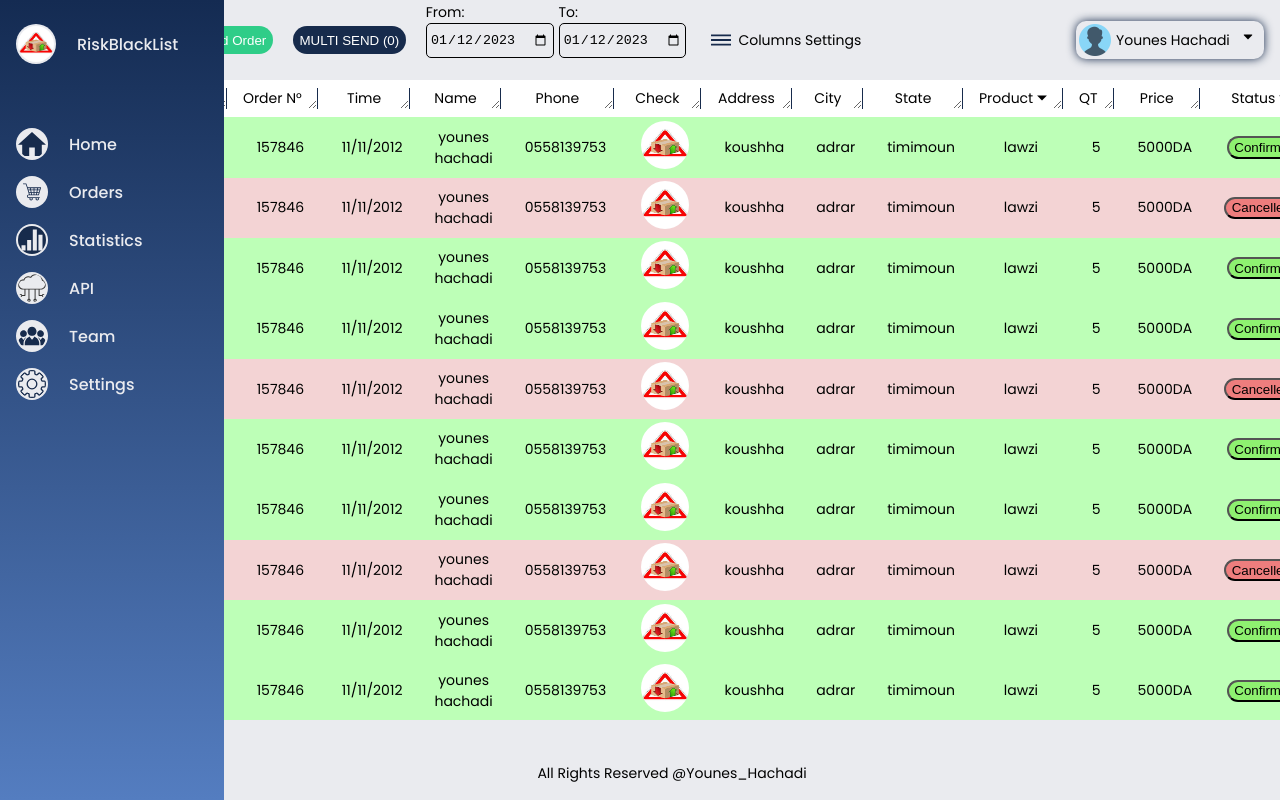
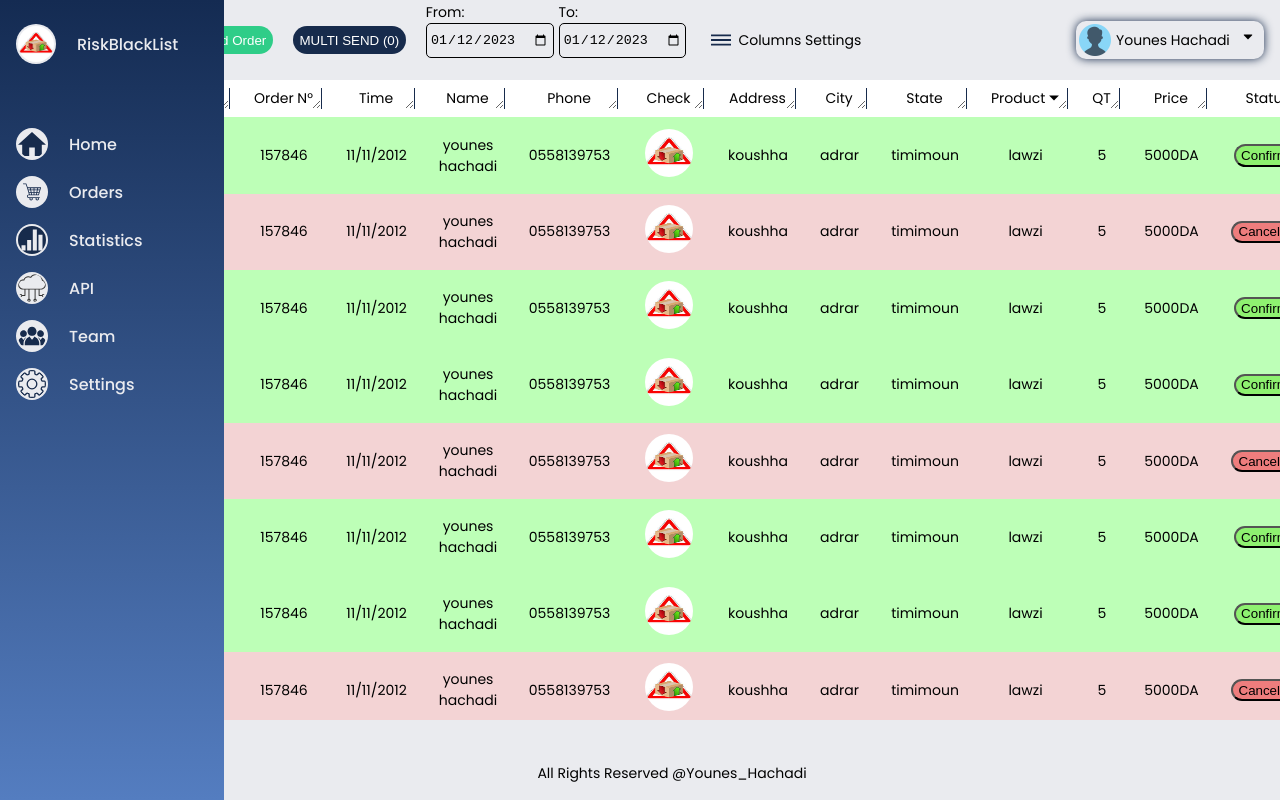
Before and after one commit to shadir69/RiskBlackList, a plain HTML site: page index.html in a window 1280 px wide. Drawn offline with Linux system fonts and the light colour scheme.

Commit message:
Add files via upload

```diff
--- a/script.js
+++ b/script.js
@@ -1,5 +1,7 @@
 /****************************START SWAB COLUMN  */
 var currentColumn;
+
+
 
 function dragStart(event) {
   currentColumn = event.target;
@@ -77,8 +79,19 @@ columns.forEach(function (column) {
   column.addEventListener("dragover", dragOver);
   column.addEventListener("drop", drop);
 });
+/*****************************************end swap column */
+/************************** width of th like the td start */
+var rows = document.querySelector("#table tbody tr");
+    var cells = rows.children;
+    console.log();
+var rowss = document.querySelectorAll("#table th div");
+rowss.forEach(function (raw) {
+  var index = Array.prototype.indexOf.call(raw.parentNode.parentNode.children, raw.parentNode);
+  raw.style.minWidth=cells[index].offsetWidth+'px';
 
-/*****************************************end swap column */
+})
+/*******************************width end */
+
 /**********************day button setting start  */
 
 const column = document.getElementById('column-setting');
--- a/style.css
+++ b/style.css
@@ -257,32 +257,31 @@ table {
 }
 
 th {
-    padding: 0.5rem;
-    width: calc((max-content)+10px);
+    padding: 0.5rem ;
+
+    display: table-cell;
+    width: max-content;
 }
 
 th div {
 
 
     border-right: 1px #172b4c solid;
-    padding-right: 15px;
+  /*   padding-right: 15px; */
     font-weight: 400;
-    width: 100%;
-    min-width: max-content;
+
+
+    min-width:max-content;
+
     resize: horizontal;
     overflow: hidden;
 }
 
-th {
-    display: table-cell;
-}
-.note{
-    min-width: 240px;
-}
+
 td {
 
 
-    padding: 0 1rem;
+    padding: 0.5rem;
     text-align: center;
 
 }
```
